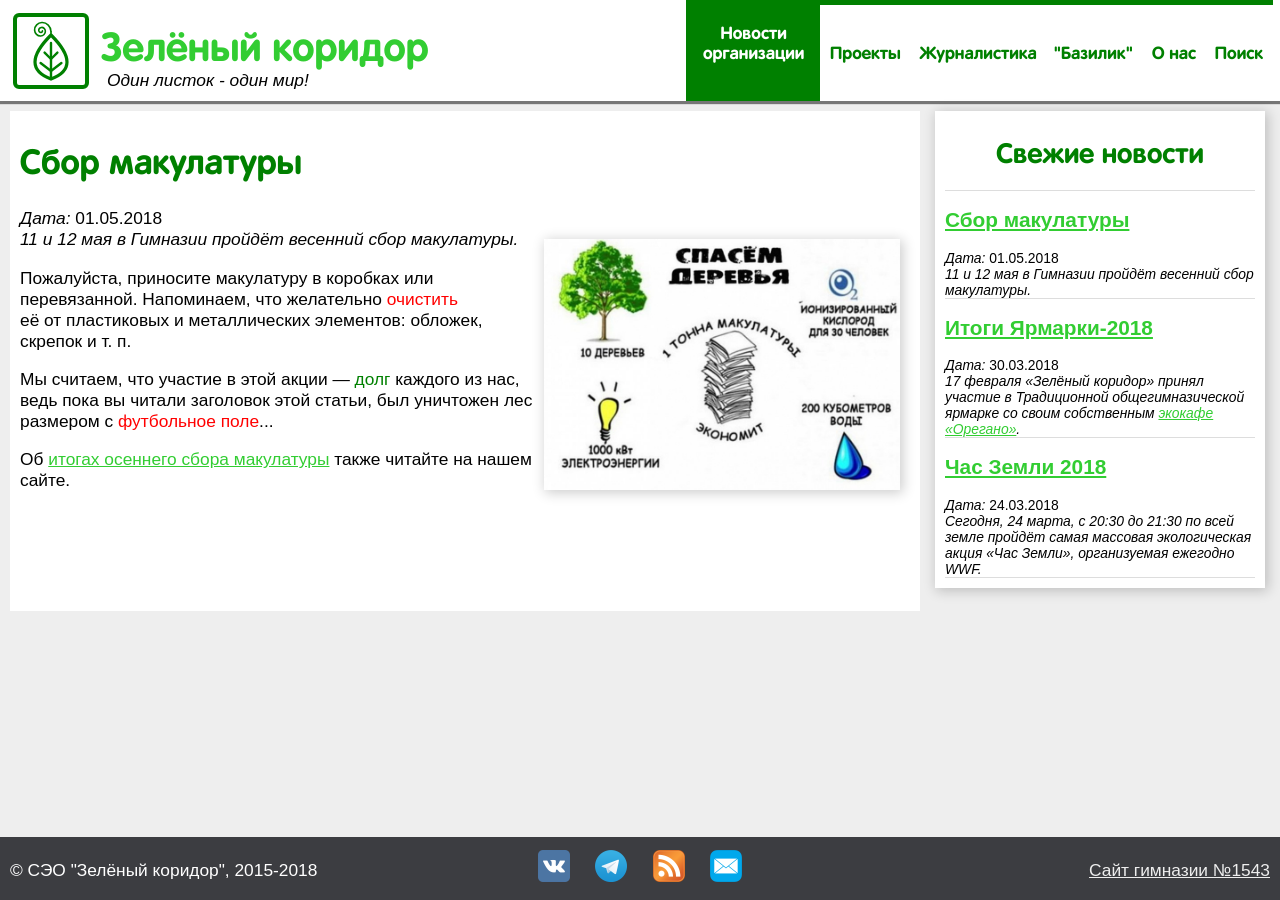
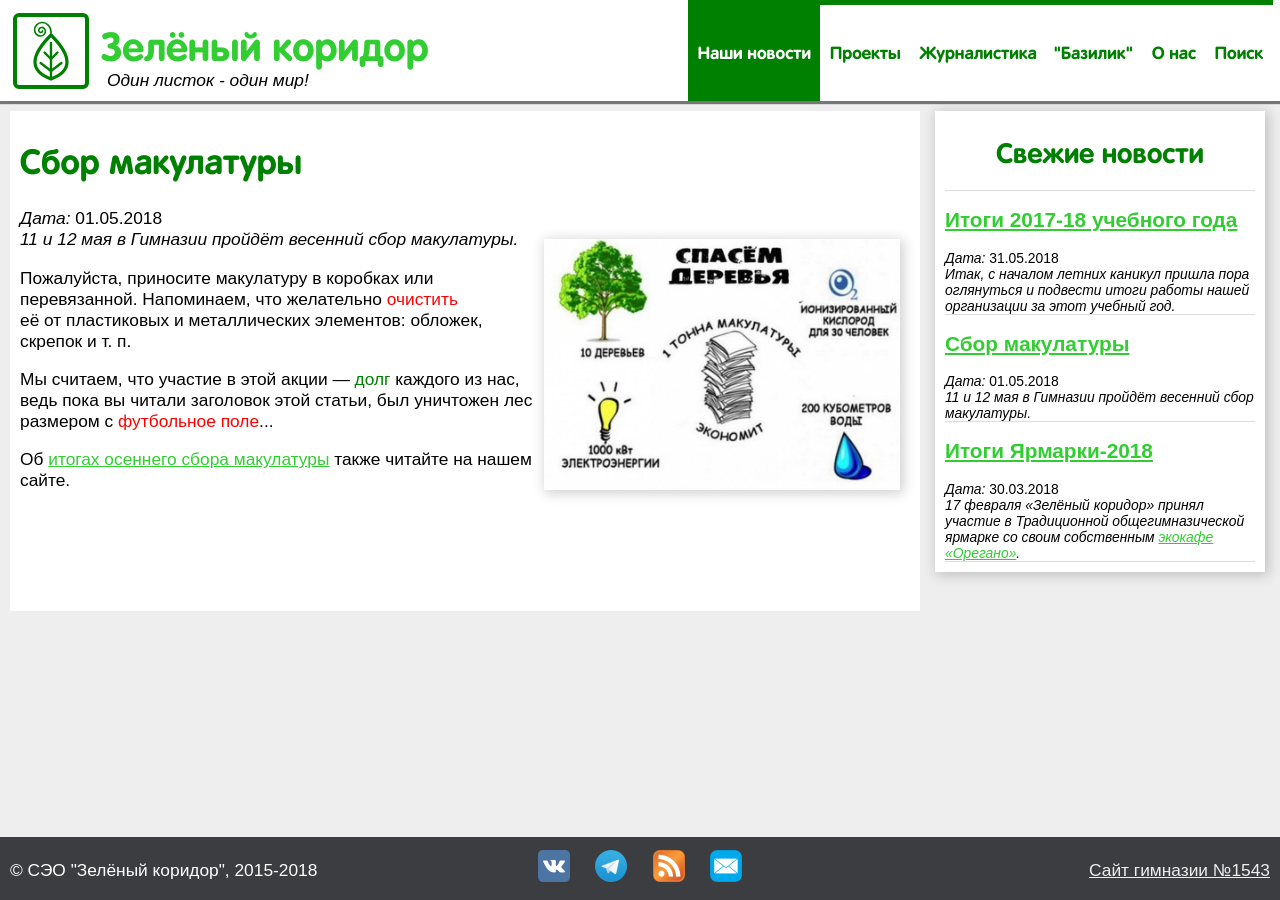
Before and after one commit to elkcl/zelkor.github.io, a Jekyll site: the page built from _posts/orgnews/2018-05-01-makulatura.html, in a window 1280 px wide. Built offline with Jekyll 4.4.1, drawn with Linux system fonts in a browser that asks for light colours; comment, search, counter and statistics services are not loaded.

Commit message:
Правки дизайна 3

```diff
--- a/_layouts/default.html
+++ b/_layouts/default.html
@@ -42,8 +42,8 @@
   </head>
   <body>
     <nav id="headernav">
-      <a href="/orgnews" id="twoline" {% if page.url contains 'orgnews'
-      %}class="selected"{% endif %}>Новости организации</a>
+      <a href="/orgnews" {% if page.url contains 'orgnews'
+      %}class="selected"{% endif %}>Наши новости</a>
       <a href="/projects" {% if page.url contains 'projects' %}class="selected"{% endif %}>Проекты</a>
       <a href="/journalism" {% if page.url contains 'journalism' or page.url
       contains 'j_articles' %}class="selected"{% endif %}>Журналистика</a>
--- /dev/null
+++ b/_posts/orgnews/2018-05-31-results.html
@@ -0,0 +1,36 @@
+---
+layout: post
+title: Итоги 2017-18 учебного года
+meta: Итак, с&nbsp;началом летних каникул пришла пора оглянуться и&nbsp;подвести итоги работы нашей организации за&nbsp;этот учебный год.
+category: orgnews
+comments: true
+---
+
+<div class="articleimg small_img"><img src="/assets/panda_1x.jpg"
+                             srcset="/assets/panda_1x.jpg 1x, /assets/panda.jpg 2x"
+                             alt="Панда"
+                             class="slb" /></div>
+<ol>
+  <li>В&nbsp;пункт сбора поступила <span class="green">2731</span> отработанная батарейка.</li>
+  <li>Проведён сбор средств на&nbsp;экологическую благотворительность
+    в&nbsp;рамках Традиционной гимназической ярмарки. Всего в&nbsp;эко-кафе
+    &laquo;<span class="green">Орегано</span>&raquo; было заработано и&nbsp;передано
+    во&nbsp;Всемирный фонд дикой природы <span class="green">4350&nbsp;рублей</span>.</li>
+  <li>Принято участие в&nbsp;проведении в&nbsp;Гимназии 2-х мероприятий
+    по&nbsp;сбору макулатуры, общий результат которых составил <span class="green">7,5
+      тонн</span> бумаги.</li>
+  <li>На&nbsp;сайте организации опубликовано <span
+          class="green">11&nbsp;статей</span> (не&nbsp;считая этой).</li>
+  <li>Проведена <span class="green">агитация</span> в&nbsp;классах
+    XLIX&nbsp;параллели.</li>
+</ol>
+
+<p>Хочется ещё и&nbsp;ещё раз поблагодарить тех, кто помогал нам, участвуя в
+&nbsp;наших проектах, кто верил в&nbsp;нас и&nbsp;не&nbsp;задавался вопросом
+  &laquo;А&nbsp;зачем упираться, всё равно ничего не&nbsp;получится?&raquo;.</p>
+<p>Хороших вам летних каникул! Желаем провести их&nbsp;с&nbsp;удовольствием
+  и&nbsp;с&nbsp;пользой для природы. Если увидите в&nbsp;лесу мусор,
+  не&nbsp;поленитесь надеть перчатки и&nbsp;подобрать его.</p>
+<div class="signature">Ваша Команда «Зелёного коридора»</div>
+<p><i>Также вы можете посмотреть итоги нашей работы за <a
+        href="/basil/pdf/results/bl_12_results.pdf" download>прошлый год</a>.</i></p>
--- a/css/main.css
+++ b/css/main.css
@@ -308,9 +308,9 @@ nav#headernav a {
   border-top: solid thick green;
   font-size: 13pt;
   display: inline-block;
-  height: 36px;
-  margin: -20px -3px 0 -3px;
-  padding: 40px 10px 20px;
+  height: 56px;
+  margin: 0 -3px 0 -3px;
+  padding: 40px 10px 0;
   /*min-width: 70px;*/
   text-align: center;
   max-width: 115px;
@@ -352,9 +352,3 @@ nav#mobilenav {
   color: #fff;
   background-color: green;
 }
-
-nav#headernav a#twoline {
-  padding-bottom: 40px;
-  padding-top: 20px;
-  margin-top: 0;
-}
--- a/css/mobile.css
+++ b/css/mobile.css
@@ -134,6 +134,9 @@ nav.opened {
   #news {
     top: 81px;
   }
+  #main {
+    margin-bottom: 10px;
+  }
 }
 
 @media (max-width: 900px) {
@@ -149,7 +152,7 @@ nav.opened {
   }
 }
 
-@media (min-width: 600px) {
+@media (min-width: 600px) and (max-width: 900px) {
 
 .articleimg {
   float: right;
@@ -163,5 +166,7 @@ nav.opened {
 .articleimg > img {
   width: 100%;
 }
-
+  .articleimg.small_img {
+    width: 40%;
+  }
 }
--- a/orgnews.html
+++ b/orgnews.html
@@ -1,11 +1,11 @@
 ---
 layout: default
-title: 'Новости организации'
+title: 'Наши новости'
 meta: 'В этом разделе вы можете первыми узнавать о событиях  в жизни
 и работе "Зеленого коридора".'
 ---
 
-<h1>Новости организации</h1>
+<h1>Наши новости/h1>
 <p>В этом разделе вы можете первыми узнавать о событиях  в жизни
 и работе "Зеленого коридора".</p>
 {% include cat_cycle.html category=site.categories.orgnews %}
--- a/projects.html
+++ b/projects.html
@@ -35,7 +35,8 @@ meta: 'Этот раздел позволяет следить за интере
 <!-- <div style="text-align: center;"><img src="/img/bottle5.png" alt="Бутылка с батарейками" style="width: 500px; height: 500px;" /></div> -->
 
 <p><span class="italic">Статус проекта:</span> <span class="green">действующий</span></p>
-<p><span class="italic">Текущий результат (последние данные):</span> <span class="bold">1724 батарейки</span></p>
+<p><span class="italic">Текущий результат (последние данные):</span> <span
+        class="bold">4455 батареек</span></p>
 <p>По всем вопросам обращайтесь к Владиславу Начатому, используя e-mail <a href="mailto:vn@zelkor.ml">vn@zelkor.ml</a></p>
 <a href="http://www.сдайбатарейку.рф/o_vrede_batareek.html" target="_blank">Источник</a>
 
--- a/turbo_feed.xml
+++ b/turbo_feed.xml
@@ -15,7 +15,7 @@
 	 			</header>
 	 			<p>{{post.meta}}</p>
 	 		{{ post.content }}
-	 		]>
+	 		]]>
 	 	</turbo:content>
 	 	</item>
 	 	{% endfor %}
```
Also changed, not shown: img/logo_2.png (added).
